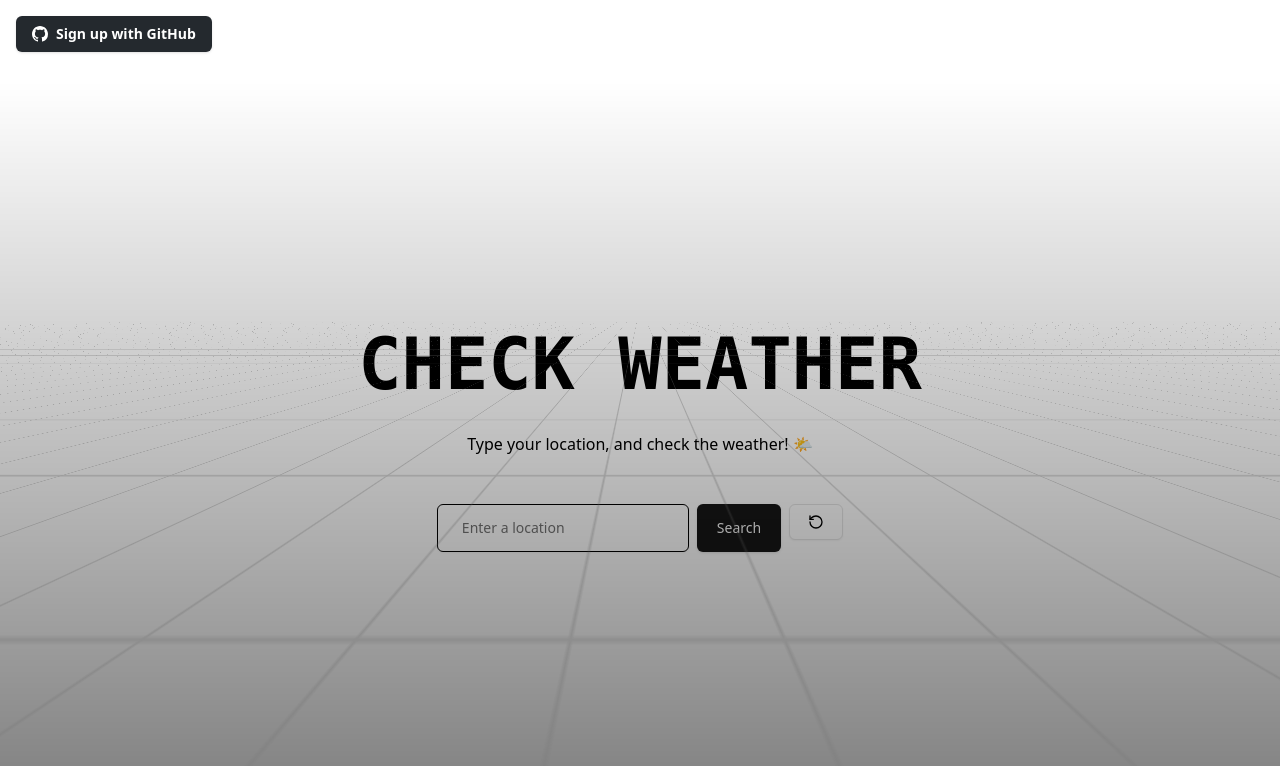
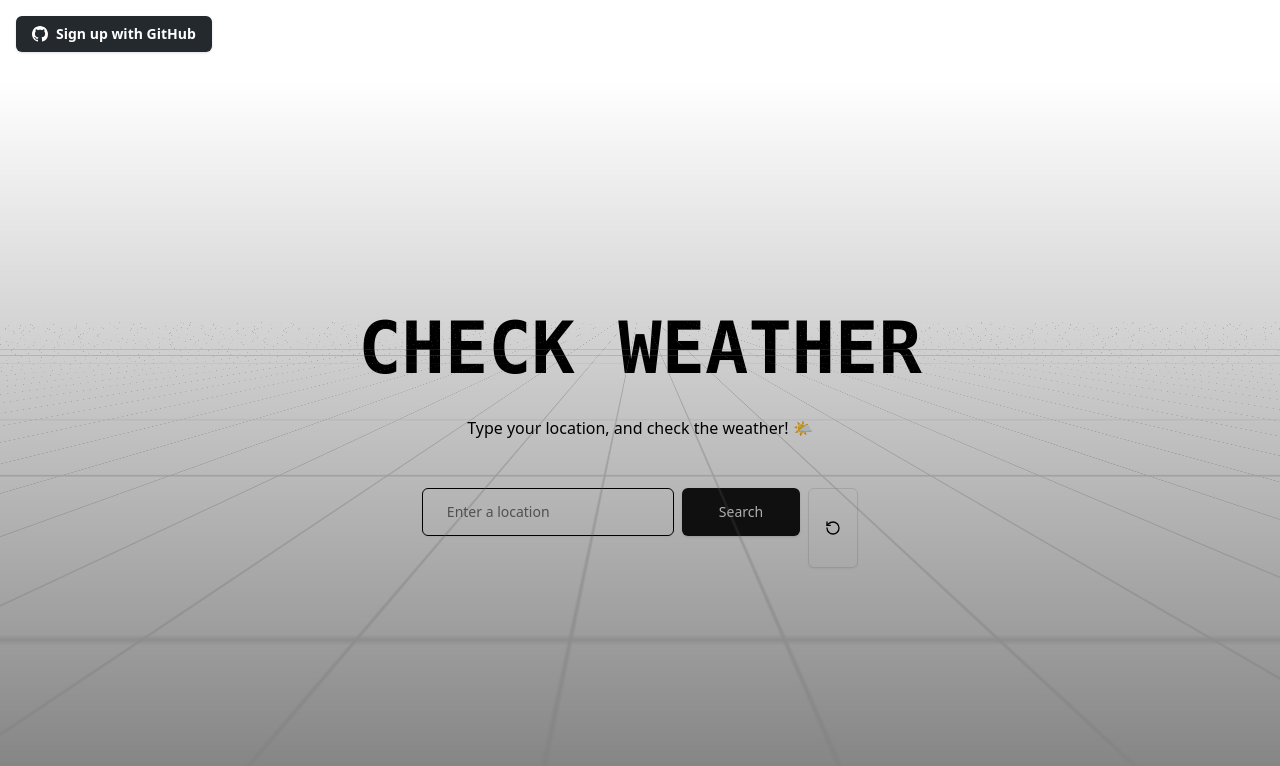
Before and after one commit to GustaDev90/Weather-app, a Next.js app: page / in a window 1280 px wide. Shown: the top 766 px of the page. Built offline with nearby package versions, Linux system fonts and the light colour scheme; no server answers.

Commit message:
Update Main.jsx

```diff
--- a/app/Main.jsx
+++ b/app/Main.jsx
@@ -132,9 +132,13 @@ export default function Main () {
               "Search"
             )}
           </Button>
-          <Button onClick={handleReload} variant="outline" className="w-full">
-            <RotateCcw size={100}/>
-          </Button>
+          <Button
+            onClick={handleReload}
+            variant="outline"
+            className="w-20 h-20 p-4"
+          >
+          <RotateCcw size={100} />
+         </Button>
         </div>
       </div>
     </main>
```
